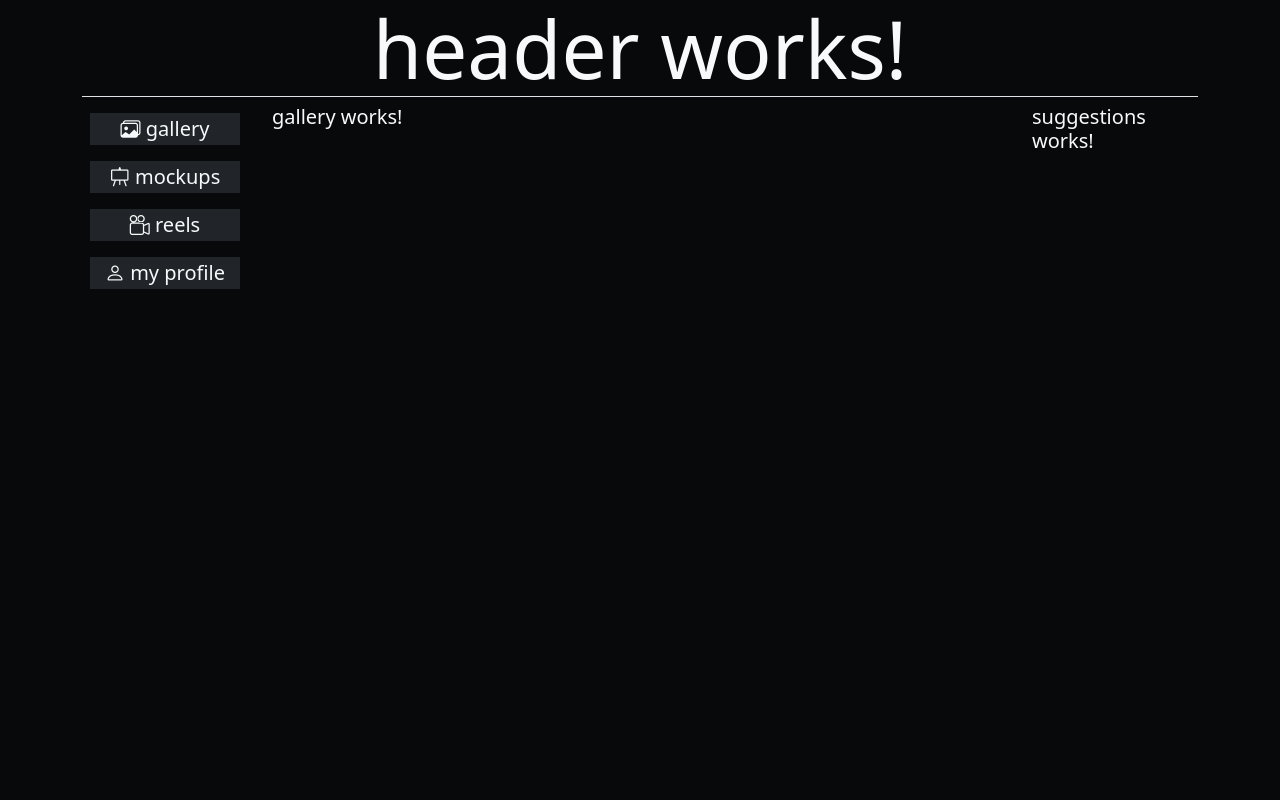
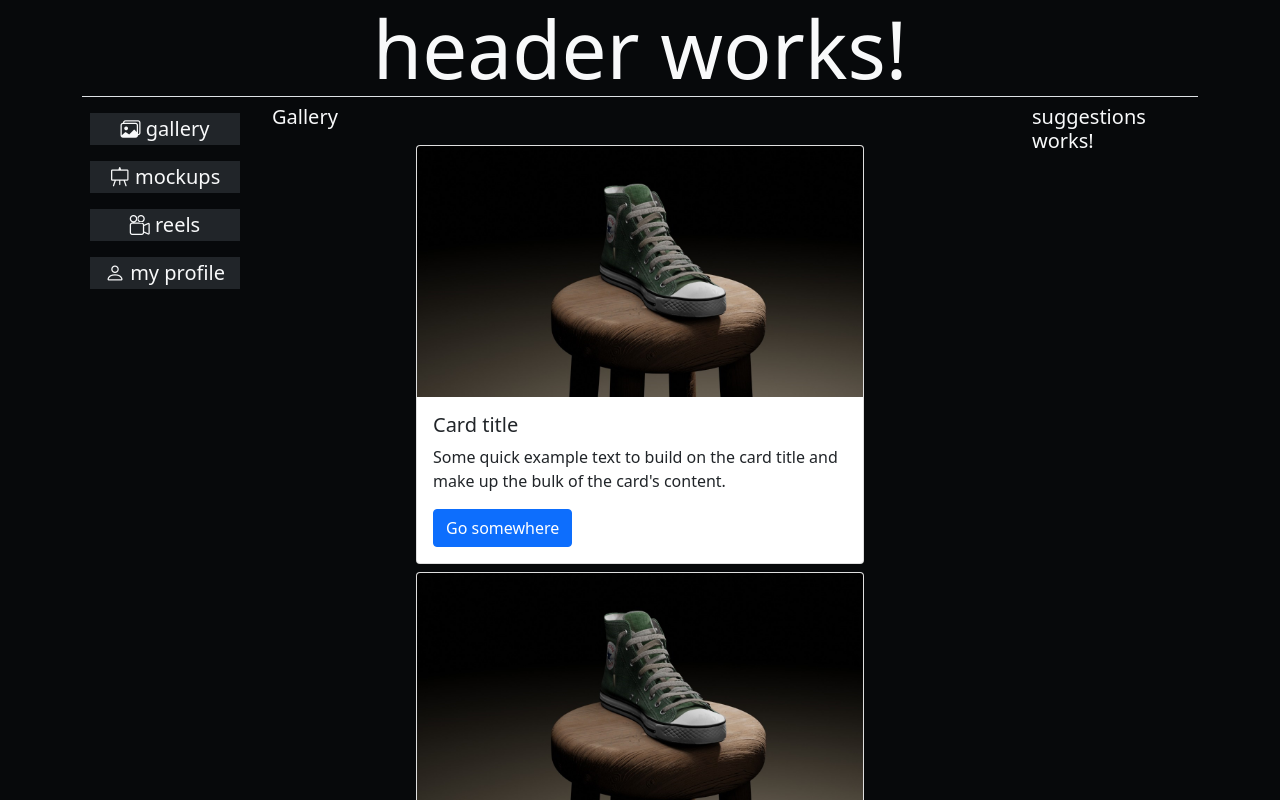
Before and after one commit to Cyberkrane/alportal, an Angular app: page /gallery in a window 1280 px wide. Built offline with nearby package versions, Linux system fonts and the light colour scheme.

Commit message:
diseño de cards, mejoras a la gallery y al app

```diff
--- a/src/app/app.component.html
+++ b/src/app/app.component.html
@@ -1,4 +1,4 @@
-<div class="container">
+<div class="container fixed-top">
     <app-header></app-header>
     <div class="row">
         <div class="col-2"><app-menu></app-menu></div>
--- a/src/app/app.module.ts
+++ b/src/app/app.module.ts
@@ -12,6 +12,8 @@ import { GalleryComponent } from './pages/gallery/gallery.component';
 import { MockupsComponent } from './pages/mockups/mockups.component';
 import { ReelsComponent } from './pages/reels/reels.component';
 import { MyProfileComponent } from './pages/my-profile/my-profile.component';
+import { CardsComponent } from './pages/components/cards/cards.component';
+import { CardComponent } from './pages/components/card/card.component';
 
 @NgModule({
   declarations: [
@@ -23,7 +25,9 @@ import { MyProfileComponent } from './pages/my-profile/my-profile.component';
     GalleryComponent,
     MockupsComponent,
     ReelsComponent,
-    MyProfileComponent
+    MyProfileComponent,
+    CardsComponent,
+    CardComponent
   ],
   imports: [
     BrowserModule,
--- /dev/null
+++ b/src/app/pages/components/card/card.component.html
@@ -0,0 +1,8 @@
+<div class="card my-2 mx-auto"  style="width: 28rem;">
+    <img src="../../../../assets/08.jpg" class="card-img-top" alt="...">
+    <div class="card-body">
+      <h5 class="card-title">Card title</h5>
+      <p class="card-text">Some quick example text to build on the card title and make up the bulk of the card's content.</p>
+      <a href="#" class="btn btn-primary">Go somewhere</a>
+    </div>
+  </div>
--- /dev/null
+++ b/src/app/pages/components/card/card.component.ts
@@ -0,0 +1,15 @@
+import { Component, OnInit } from '@angular/core';
+
+@Component({
+  selector: 'app-card',
+  templateUrl: './card.component.html',
+  styleUrls: ['./card.component.css']
+})
+export class CardComponent implements OnInit {
+
+  constructor() { }
+
+  ngOnInit(): void {
+  }
+
+}
--- /dev/null
+++ b/src/app/pages/components/cards/cards.component.html
@@ -0,0 +1 @@
+<p>cards works!</p>
--- /dev/null
+++ b/src/app/pages/components/cards/cards.component.ts
@@ -0,0 +1,15 @@
+import { Component, OnInit } from '@angular/core';
+
+@Component({
+  selector: 'app-cards',
+  templateUrl: './cards.component.html',
+  styleUrls: ['./cards.component.css']
+})
+export class CardsComponent implements OnInit {
+
+  constructor() { }
+
+  ngOnInit(): void {
+  }
+
+}
--- a/src/app/pages/gallery/gallery.component.css
+++ b/src/app/pages/gallery/gallery.component.css
@@ -0,0 +1,8 @@
+.scrolleable{
+    height: 90vh;
+    overflow-y: scroll;
+    scroll-behavior: smooth;
+}
+::-webkit-scrollbar {
+    display: none;
+}
--- a/src/app/pages/gallery/gallery.component.html
+++ b/src/app/pages/gallery/gallery.component.html
@@ -1,2 +1,7 @@
-
-<h5 class="text-light">gallery works!</h5>
+<h5 class="text-light">{{title | titlecase}} </h5>
+<div class="scrolleable">
+    <app-card></app-card>
+    <app-card></app-card>
+    <app-card></app-card>
+    <app-card></app-card>
+</div>
--- a/src/app/pages/gallery/gallery.component.ts
+++ b/src/app/pages/gallery/gallery.component.ts
@@ -7,6 +7,8 @@ import { Component, OnInit } from '@angular/core';
 })
 export class GalleryComponent implements OnInit {
 
+  title = 'gallery';
+
   constructor() { }
 
   ngOnInit(): void {
```
Also changed, not shown: src/app/pages/components/card/card.component.css (added), src/app/pages/components/cards/cards.component.css (added), 2 other files (tests, documents, lock files or other folders).
